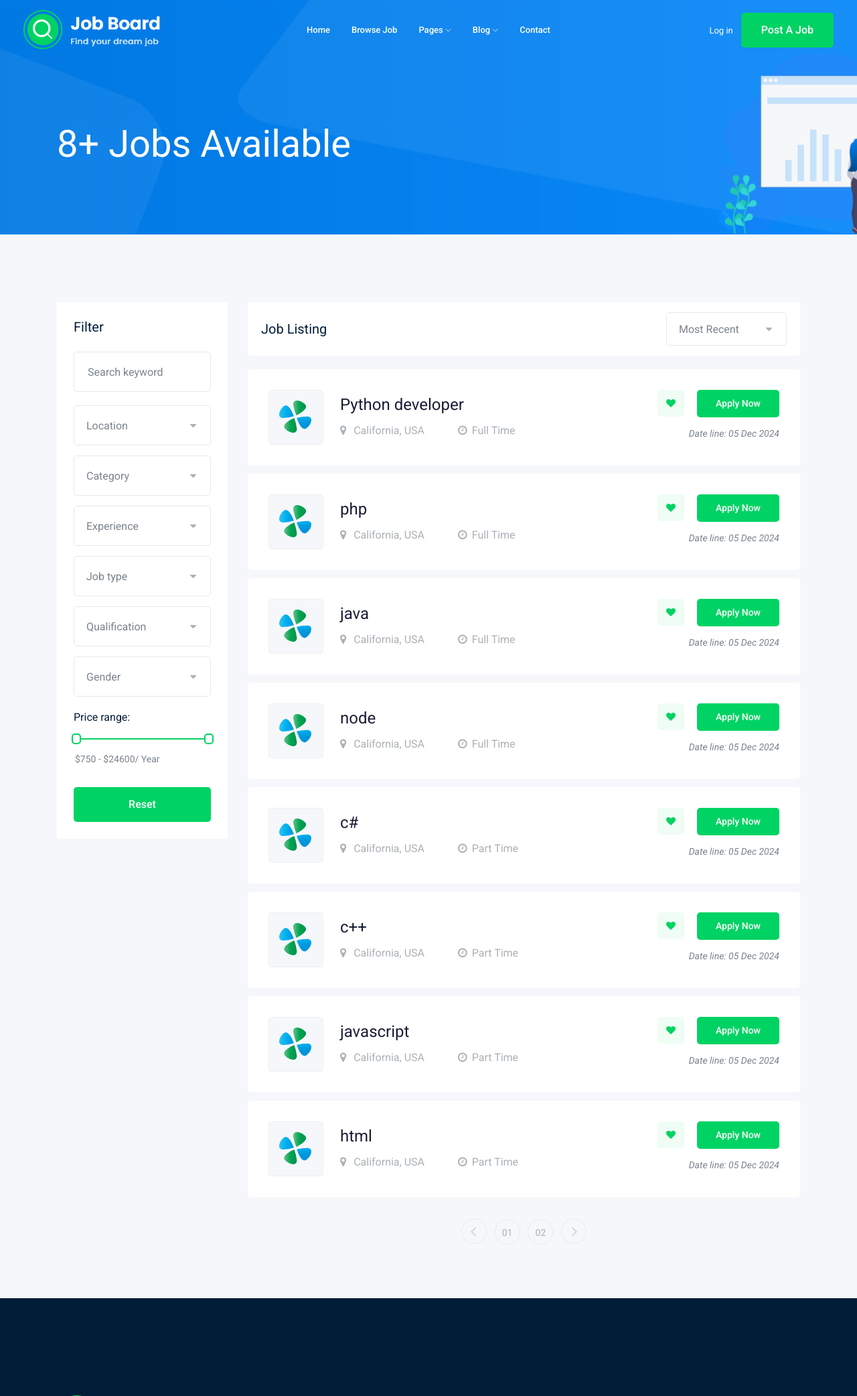
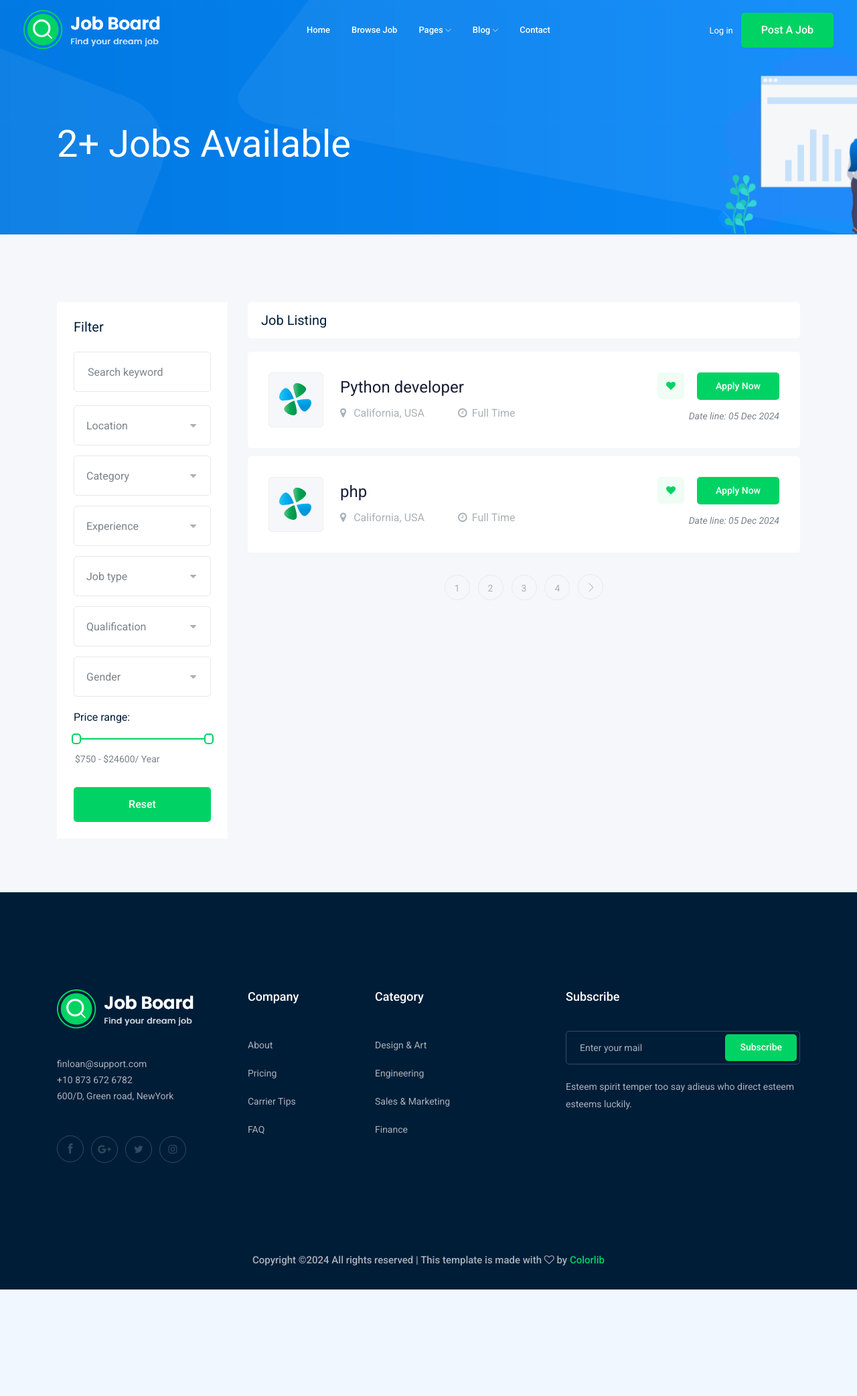
Before and after one commit to mo7amed-awad/job_board, a Django app: page /jobs/ in a window 1280 px wide. Shown: the top 2084 px of the page at 67% size. After the commit the page ends 1925 px from the top, so only its background shows below. Run offline with Django 5.2, Linux system fonts and the light colour scheme; data comes from the database, SQL or seed files in the repository; some libraries are stand-ins or nearby versions.

Commit message:
pagination

```diff
--- a/job/templates/job/job_list.html
+++ b/job/templates/job/job_list.html
@@ -106,16 +106,7 @@
                                 <div class="col-md-6">
                                     <h4>Job Listing</h4>
                                 </div>
-                                <div class="col-md-6">
-                                    <div class="serch_cat d-flex justify-content-end">
-                                        <select>
-                                            <option data-display="Most Recent">Most Recent</option>
-                                            <option value="1">Marketer</option>
-                                            <option value="2">Wordpress </option>
-                                            <option value="4">Designer</option>
-                                        </select>
-                                    </div>
-                                </div>
+
                             </div>
                         </div>
                     </div>
@@ -154,18 +145,29 @@
                             </div>
                         {% endfor %}
                         </div>
+                        {% if jobs.has_other_pages %}
                         <div class="row">
                             <div class="col-lg-12">
                                 <div class="pagination_wrap">
                                     <ul>
-                                        <li><a href="#"> <i class="ti-angle-left"></i> </a></li>
-                                        <li><a href="#"><span>01</span></a></li>
-                                        <li><a href="#"><span>02</span></a></li>
-                                        <li><a href="#"> <i class="ti-angle-right"></i> </a></li>
+
+                                    {% if jobs.has_previous %}
+                                        <li><a href="?page={{jobs.previous_page_number}}"><i class="ti-angle-left"></i> </a></li>
+                                    {% endif %}
+
+                                    {% for i in jobs.paginator.page_range %}
+                                        <li><a href="?page={{i}}"><span>{{i}}</span></a></li>
+                                    {% endfor %}
+
+                                    {% if jobs.has_next %}
+                                        <li><a href="?page={{jobs.next_page_number}}"> <i class="ti-angle-right"></i> </a></li>
+                                    {% endif %}
+
                                     </ul>
                                 </div>
                             </div>
                         </div>
+                        {% endif %}
                     </div>
                 </div>
             </div>
--- a/job/views.py
+++ b/job/views.py
@@ -1,11 +1,17 @@
 from django.shortcuts import render
 from .models import Job
+from django.core.paginator import Paginator
 # Create your views here.
 
 
 def job_list(request):
     job_list = Job.objects.all()
-    return render(request,'job/job_list.html',{'jobs':job_list})
+
+    paginator = Paginator(job_list,2)
+    page_number = request.GET.get('page')
+    page_obj = paginator.get_page(page_number)
+
+    return render(request,'job/job_list.html',{'jobs':page_obj})
 
 def job_detail(request,id):
     job_detail = Job.objects.get(id=id)
```
